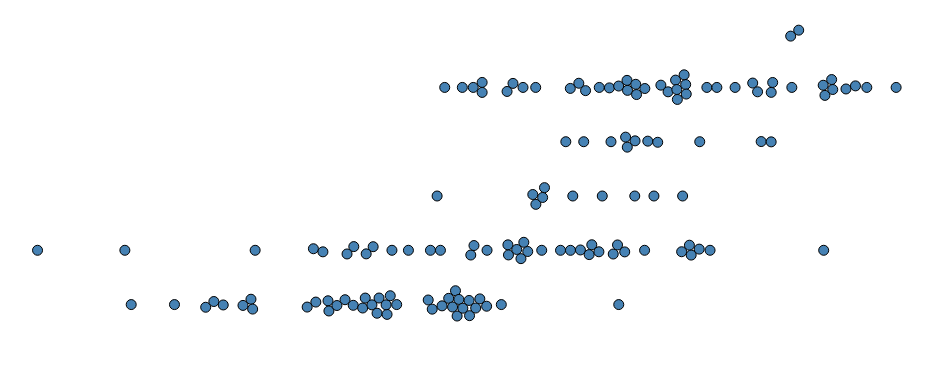
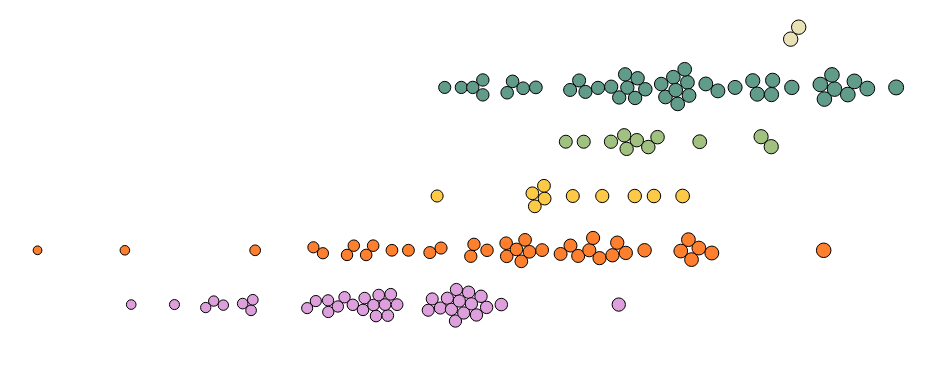
Before and after one commit to TranTrungTinh/invoice-app, a Svelte app in the folder data-visualization/: page / in a window 1280 px wide. Shown: the top 366 px of the page, without its empty margins (191-1127 px from the left). Built offline with nearby package versions, Linux system fonts and the light colour scheme.

Commit message:
feat: Add color scale and radius scale to data visualization

```diff
--- a/data-visualization/src/App.svelte
+++ b/data-visualization/src/App.svelte
@@ -1,15 +1,14 @@
 <script>
   import data from "$data/data.js";
   import { forceSimulation, forceX, forceY, forceCollide } from "d3-force";
-  import { scaleLinear, scaleBand } from "d3-scale";
+  import { scaleLinear, scaleBand, scaleOrdinal, scaleSqrt } from "d3-scale";
 
   let width = 400,
     height = 400;
   const margin = { top: 0, right: 0, left: 0, bottom: 20 };
-  const RADIUS = 5;
 
-  $: innerWidth = width - margin.right - margin.left;
-  let innerHeight = height - margin.top - margin.bottom;
+  $: innerWidth = width - margin.left - margin.right;
+  let innerHeight = height - margin.bottom - margin.top;
 
   import { mean, rollups } from "d3-array";
 
@@ -22,6 +21,23 @@
     .sort((a, b) => a[1] - b[1]) // Sort according to value
     .map(d => d[0]); // Grab the continent name
 
+  const colorRange = [
+    "#dda0dd",
+    "#fe7f2d",
+    "#fcca46",
+    "#a1c181",
+    "#619b8a",
+    "#eae2b7"
+  ];
+
+  let colorScale = scaleOrdinal()
+    .domain(continents) // continents was already defined in our code
+    .range(colorRange);
+
+  $: radiusScale = scaleSqrt()
+    .domain([1, 9]) // The same domain passed to xScale
+    .range(width < 568 ? [2, 6] : [3, 8]);
+
   $: xScale = scaleLinear()
     .domain([1, 9]) // Alternatively, we could pass .domain(extent(data, d => d.happiness))
     .range([0, innerWidth]);
@@ -31,7 +47,11 @@
     .range([innerHeight, 0])
     .paddingOuter(0.5);
 
-  const simulation = forceSimulation(data);
+  let simulation = forceSimulation(data);
+  let nodes = [];
+  simulation.on("tick", () => {
+    nodes = simulation.nodes();
+  });
 
   $: {
     simulation
@@ -47,26 +67,20 @@
           .y(d => yScale(d.continent))
           .strength(0.2)
       )
-      .force("collide", forceCollide().radius(RADIUS))
+      .force("collide", forceCollide().radius(d => radiusScale(d.happiness)))
       .alpha(0.3) // [0, 1] The rate at which the simulation finishes. You should increase this if you want a faster simulation, or decrease it if you want more "movement" in the simulation.
       .alphaDecay(0.0005) // [0, 1] The rate at which the simulation alpha approaches 0. you should decrease this if your bubbles are not completing their transitions between simulation states.
-      // .stop()
-      .restart()
+      .restart();
   }
 
-  let nodes = [];
-  simulation.on("tick", () => {
-    nodes = simulation.nodes();
-  });
-
-  $: console.log(nodes);
+  $: console.log(simulation);
 </script>
 
 <div class='chart-container' bind:clientWidth={width}>
   <svg {width} {height}>
     <g class="inner-chart" transform="translate({margin.left}, {margin.top})">
       {#each nodes as node}
-        <circle cx={node.x} cy={node.y} r={RADIUS} fill="steelblue" stroke="black" />
+        <circle cx={node.x} cy={node.y} r={radiusScale(node.happiness)} fill={colorScale(node.continent)} stroke="black" />
       {/each}
     </g>
   </svg>
```
